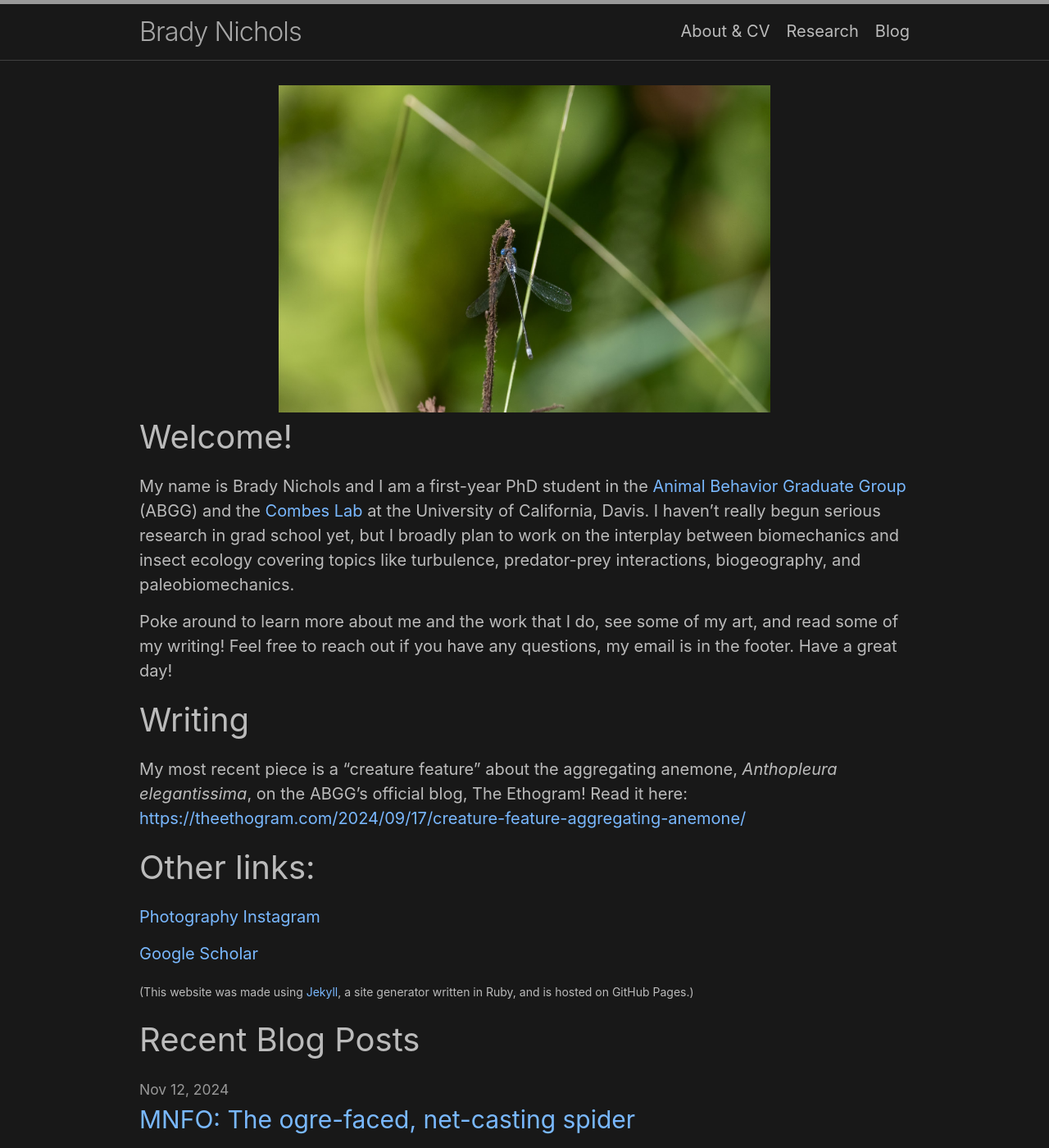
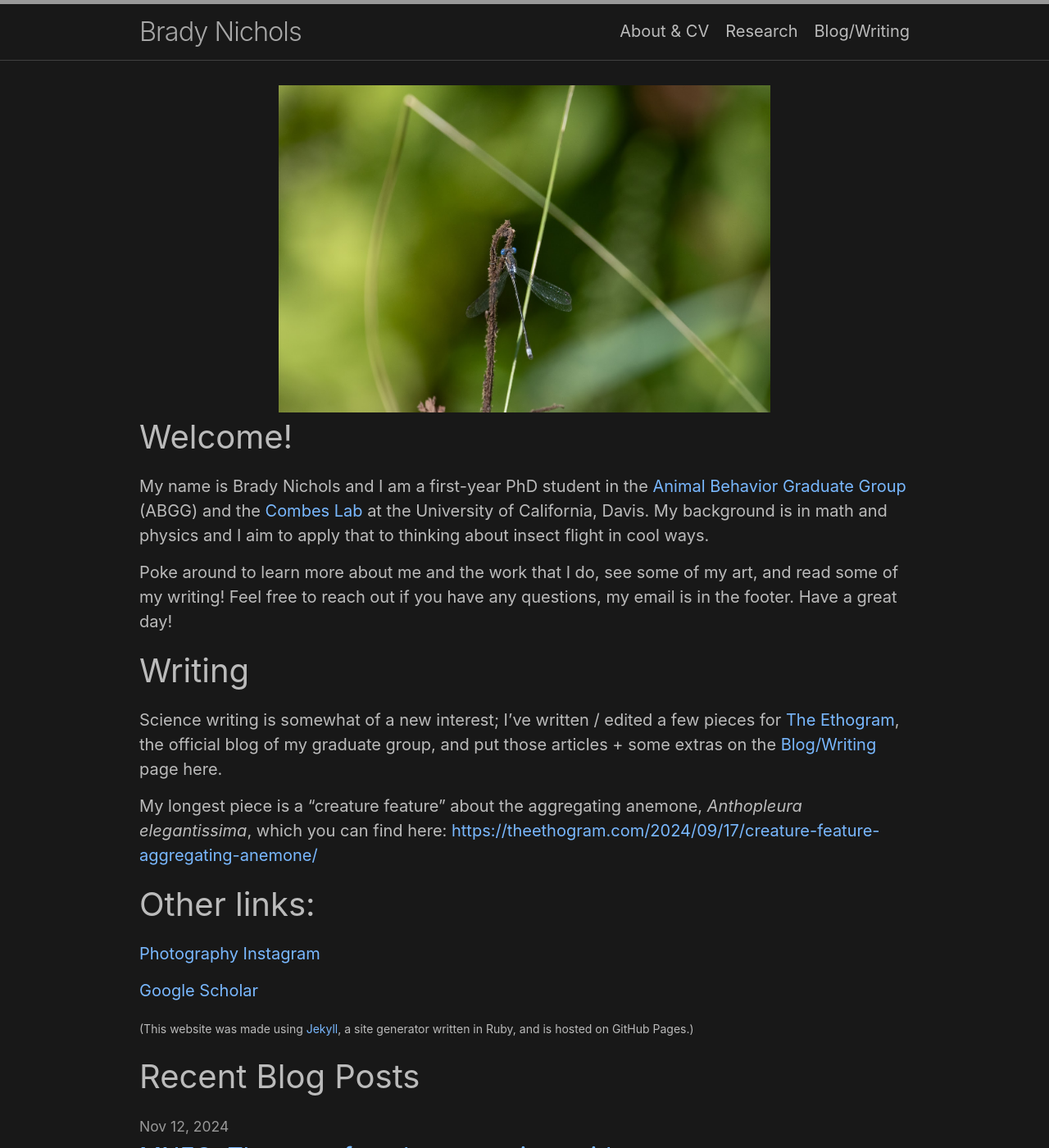
Before and after one commit to bradynichols/bradynichols.github.io, a Jekyll site: the page built from index.md, in a window 1280 px wide and 1400 px high. Shown: the whole window at 82% size. Built offline with Jekyll 4.4.1, drawn with Linux system fonts in a browser that asks for light colours.

```diff
--- a/index.md
+++ b/index.md
@@ -14,12 +14,14 @@ layout: home
 
 # Welcome!
 
-My name is Brady Nichols and I am a first-year PhD student in the [Animal Behavior Graduate Group](https://anb.ucdavis.edu/) (ABGG) and the [Combes Lab](https://combeslab.faculty.ucdavis.edu/) at the University of California, Davis. I haven't really begun serious research in grad school yet, but I broadly plan to work on the interplay between biomechanics and insect ecology covering topics like turbulence, predator-prey interactions, biogeography, and paleobiomechanics.
+My name is Brady Nichols and I am a first-year PhD student in the [Animal Behavior Graduate Group](https://anb.ucdavis.edu/) (ABGG) and the [Combes Lab](https://combeslab.faculty.ucdavis.edu/) at the University of California, Davis. My background is in math and physics and I aim to apply that to thinking about insect flight in cool ways.
 
 Poke around to learn more about me and the work that I do, see some of my art, and read some of my writing! Feel free to reach out if you have any questions, my email is in the footer. Have a great day!
 
 # Writing
-My most recent piece is a "creature feature" about the aggregating anemone, *Anthopleura elegantissima*, on the ABGG's official blog, The Ethogram! Read it here: [https://theethogram.com/2024/09/17/creature-feature-aggregating-anemone/](https://theethogram.com/2024/09/17/creature-feature-aggregating-anemone/)
+Science writing is somewhat of a new interest; I've written / edited a few pieces for [The Ethogram](https://theethogram.com/), the official blog of my graduate group, and put those articles + some extras on the [Blog/Writing](../blog) page here.
+
+My longest piece is a "creature feature" about the aggregating anemone, *Anthopleura elegantissima*, which you can find here: [https://theethogram.com/2024/09/17/creature-feature-aggregating-anemone/](https://theethogram.com/2024/09/17/creature-feature-aggregating-anemone/)
 
 # Other links:
 [Photography Instagram](https://www.instagram.com/bradylarknichols)
```
Also changed, not shown: _posts/2023-12-27-welcome.md (+1 -1 lines), _posts/2024-11-12-mnfo_deinopis.md (+4 -2 lines), about.md (+2 -2 lines), blog.md (+7 -3 lines), research.md (+19 -7 lines), images/hallopenn.jpg (added), 1 other file.
